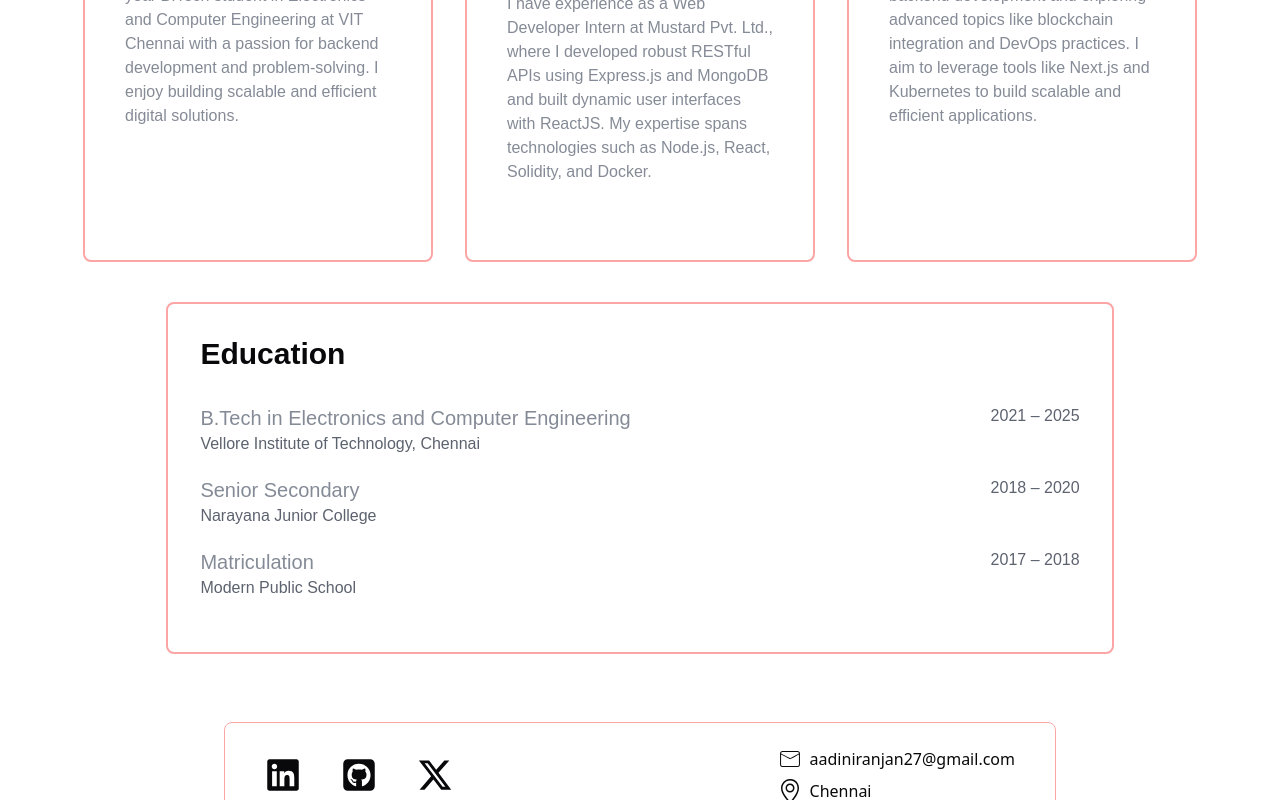
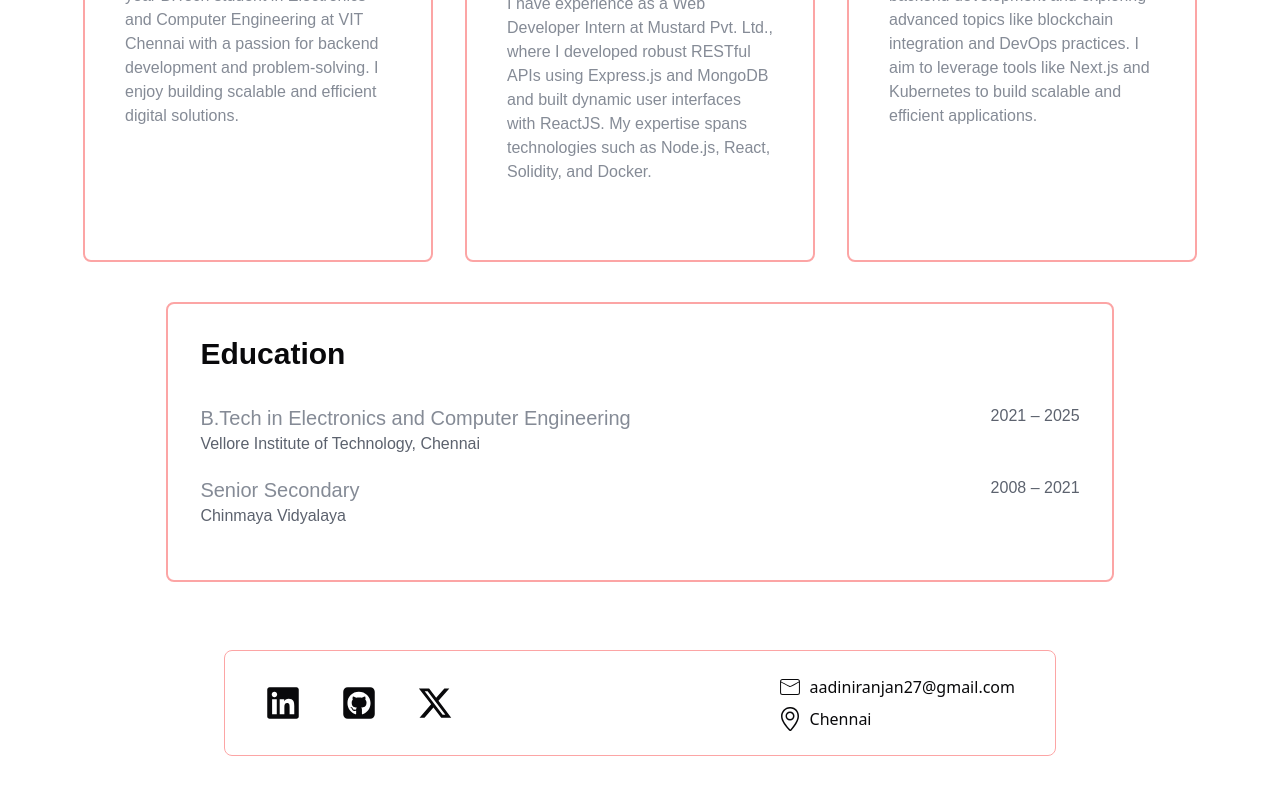
Before and after one commit to AadiNir/aadithya-portfolio-new, a React (Vite) app: page /about in a window 1280 px wide. Shown: the part 394-1194 px from the top of the page. Built offline with nearby package versions, Linux system fonts and the light colour scheme.

Commit message:
new commit

```diff
--- a/src/components/aboutDivs.tsx
+++ b/src/components/aboutDivs.tsx
@@ -21,12 +21,8 @@ export default function AboutDivs(){
         cgpa: "CGPA: 8.9"
     }, {
         degree: "Senior Secondary",
-        year: "2018 – 2020",
-        college: "Narayana Junior College"
-    }, {
-        degree: "Matriculation",
-        year: "2017 – 2018",
-        college: "Modern Public School"
+        year: "2008 – 2021",
+        college: "Chinmaya Vidyalaya"
     }];
 
     // const experience = [{
--- a/src/components/background1.tsx
+++ b/src/components/background1.tsx
@@ -10,14 +10,18 @@ export default function Background1(){
         <div
         className=" w-[20rem] sm:w-[32rem] md:w-[43rem] flex flex-col items-center justify-center anime">
             <h2 className=" text-center  text-4xl font-semibold">Hi, I'm</h2>
-            <h1 className="md:text-[10rem] text-start font-bold sm:text-8xl text-6xl">Aadithya Niranjan</h1>
+            <h1 className="md:text-[10rem] text-start font-bold sm:text-8xl text-6xl">Aadithya</h1>
             <div className=" w-[20rem] sm:w-[32rem] md:w-[43rem] flex items-center justify-center pl-10 md:p-0">
             <h3 className=" text-xs sm:text-xl">A creative Full Stack Developer from India, crafting seamless web applications and robust backend APIs with a dash of innovation and a sprinkle of clean code! </h3>
             </div>
             <br />
             <div>
             <a href="/about" className={` px-5 py-3 font-chill font-semibold rounded-md transition-all ease-in-out duration-500 ${mode == "dark"? "bg-white text-bgds hover:bg-forHover hover:text-white":"bg-bgds text-white hover:bg-red-300 hover"}`}>About Me</a>
-        </div>
+            </div>
+            <div className="px-3 py-5 font-chill font-bold">
+            <a href="https://drive.google.com/file/d/1crj3_cDBA_O1WLDL3U0Nyky4i6f_iQto/view?usp=sharing">My Resume</a>
+
+            </div>
         </div>
         <div className="hidden lg:block w-96 h-96 min-w-24 min-h-24 overflow-hidden  animate-wiggle ">
             <img src={myself1} alt="Abishek" />
--- a/src/components/navbar.tsx
+++ b/src/components/navbar.tsx
@@ -19,7 +19,12 @@ export default function Navbar():any{
         window.location.reload();
     }
     const theme  = localStorage.getItem("modes");
+
     const [open,setOpen] = useState(false);
+
+
+
+
     return <div className="fixed flex  items-center justify-around w-full select-none" >
     <div className={`flex flex-col lg:flex-row w-full justify-between ${theme == "dark"? "text-white border-forHover":"text-bgds border-red-300"} bg-transparent backdrop-blur-sm  px-10 py-10  h-auto lg:mx-56 my-7 border-[0.1px] rounded-lg `}>
         <h2 className=" font-sixtyFour text-xl">Aadithya Niranjan</h2>
--- a/src/components/project.tsx
+++ b/src/components/project.tsx
@@ -12,11 +12,11 @@ export default function Project(){
         github: "https://github.com/AadiNir/unfoldhack",
         link: "https://unfoldhack-o6e1h6mil-aadinirs-projects.vercel.app/"
     },{
-        title: "MailSense",
-        description: "Developed an email classification application using OpenAI GPT-4",
-        tech: ["Next.js", "TypeScript", "Express.js"],
-        github: ": https://github.com/AadiNir/Email-classifier-project",
-        link: "/"
+        title: "Medimorph",
+        description: "Developed a medical imaging platform enabling DICOM file uploads and advanced image adjustments using TypeScript and Lunit InsightViewe",
+        tech: [ "React", "TypeScript", "TailwindCSS", "Docker","Lunit InsightViewer" ],
+        github: "https://github.com/AadiNir/Health-saas",
+        link: "https://health-saas.vercel.app/"
     },{
         title: "AgroChain",
         description: "Welcome To Retaurant-website, Your Go-To Platform for food order,dining booking and party boookings",
```
